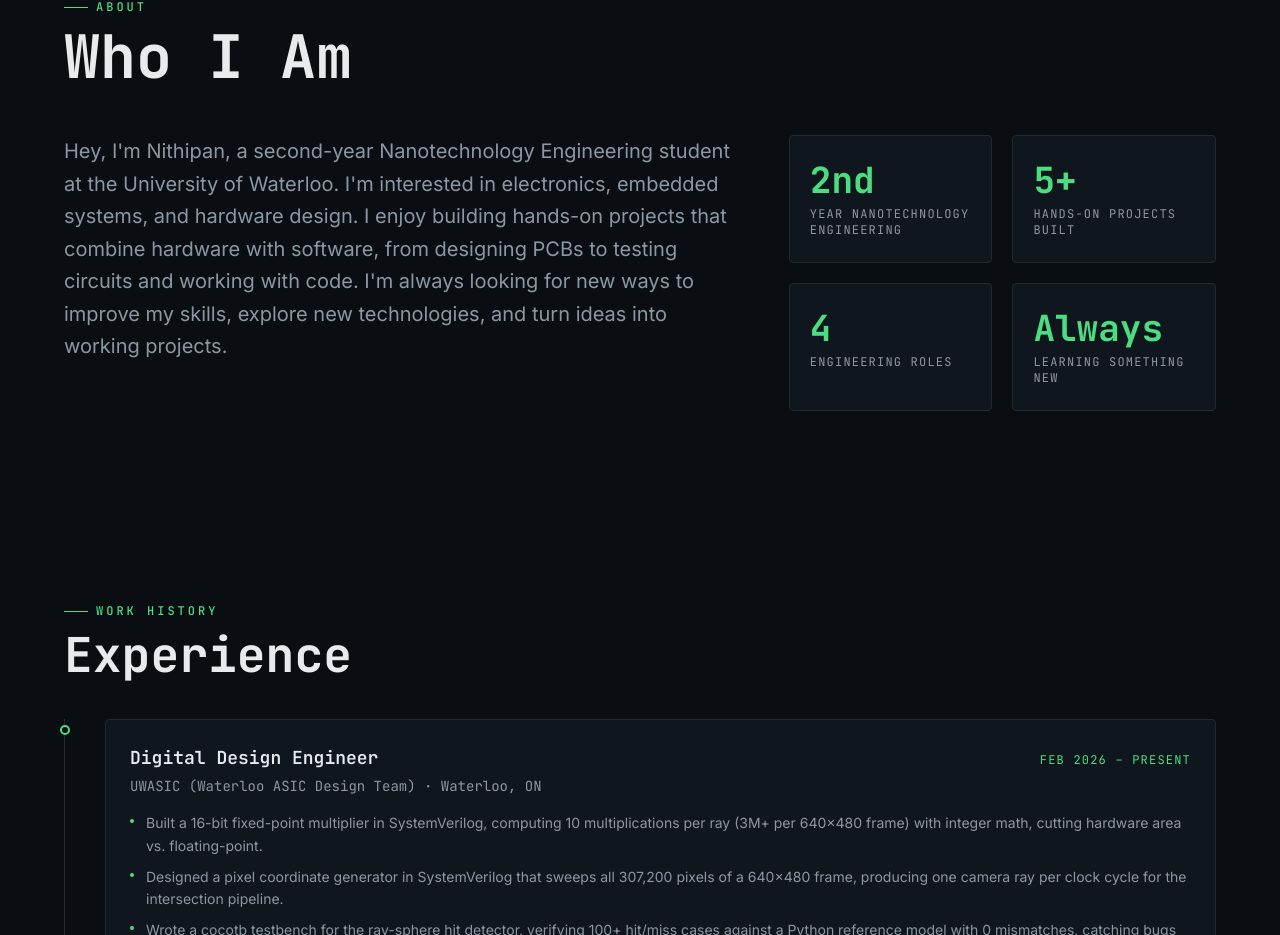
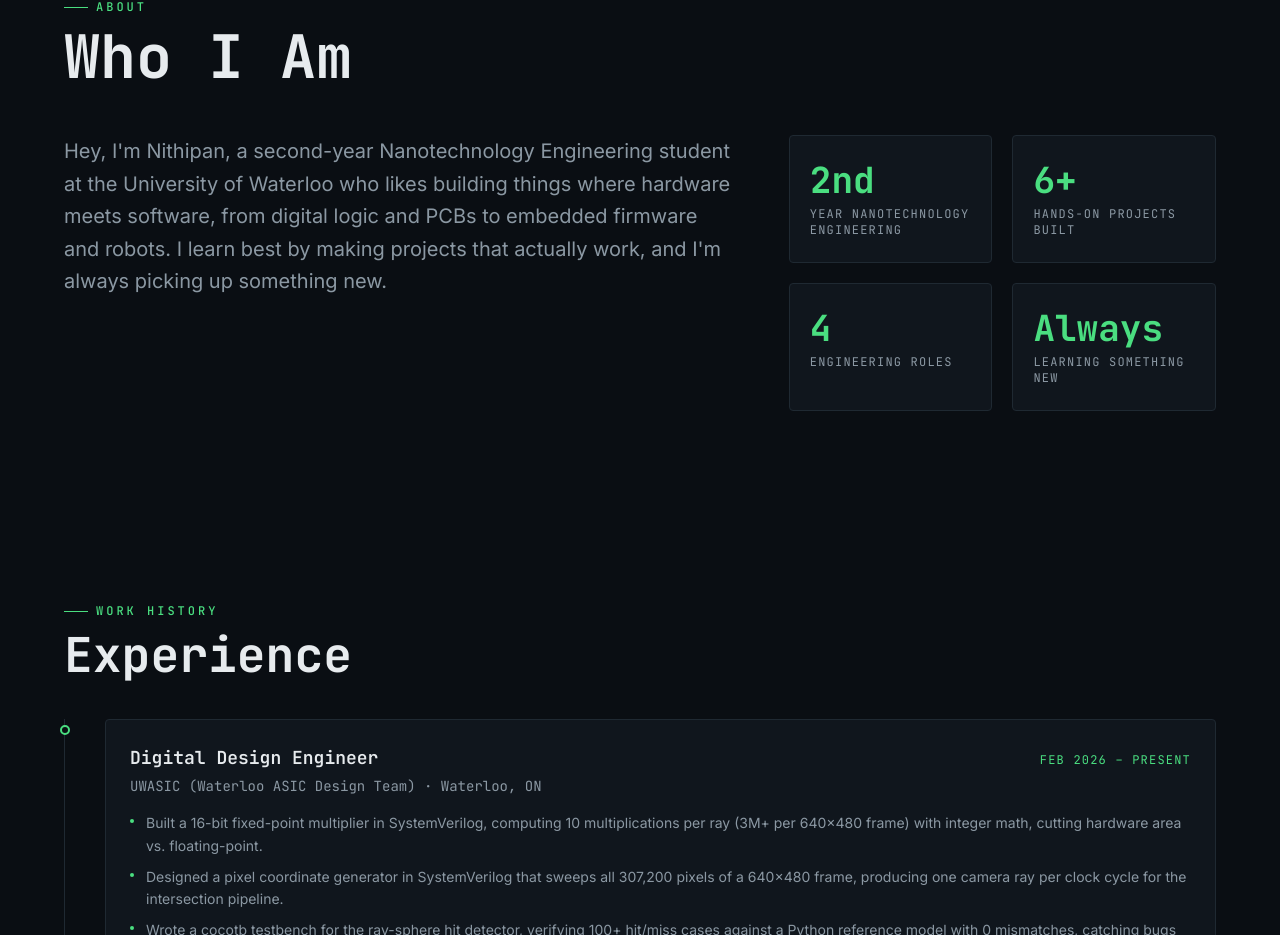
Before and after one commit to Nithipan-11/portfolio, a Next.js app: page / in a window 1280 px wide. Shown: the part 814-1749 px from the top of the page. Built offline with nearby package versions, Linux system fonts and the light colour scheme.

Commit message:
Update About Me

```diff
--- a/src/components/About.tsx
+++ b/src/components/About.tsx
@@ -11,9 +11,11 @@ export function About() {
         </h2>
 
         <div className="grid gap-14 lg:grid-cols-5">
-          <p className="text-lg leading-relaxed text-muted sm:text-xl lg:col-span-3">
-            {ABOUT_TEXT}
-          </p>
+          <div className="space-y-5 text-lg leading-relaxed text-muted sm:text-xl lg:col-span-3">
+            {ABOUT_TEXT.map((paragraph) => (
+              <p key={paragraph.slice(0, 24)}>{paragraph}</p>
+            ))}
+          </div>
 
           <div className="grid grid-cols-2 gap-5 lg:col-span-2">
             {STATS.map((stat) => (
--- a/src/data/site.ts
+++ b/src/data/site.ts
@@ -21,12 +21,13 @@ export const TECH_TAGS = [
   "Tiny Tapeout",
 ];
 
-export const ABOUT_TEXT =
-  "Hey, I'm Nithipan, a second-year Nanotechnology Engineering student at the University of Waterloo. I'm interested in electronics, embedded systems, and hardware design. I enjoy building hands-on projects that combine hardware with software, from designing PCBs to testing circuits and working with code. I'm always looking for new ways to improve my skills, explore new technologies, and turn ideas into working projects.";
+export const ABOUT_TEXT = [
+  "Hey, I'm Nithipan, a second-year Nanotechnology Engineering student at the University of Waterloo who likes building things where hardware meets software, from digital logic and PCBs to embedded firmware and robots. I learn best by making projects that actually work, and I'm always picking up something new.",
+];
 
 export const STATS = [
   { value: "2nd", label: "Year Nanotechnology Engineering" },
-  { value: "5+", label: "Hands-on Projects Built" },
+  { value: "6+", label: "Hands-on Projects Built" },
   { value: "4", label: "Engineering Roles" },
   { value: "Always", label: "Learning Something New" },
 ];
```
